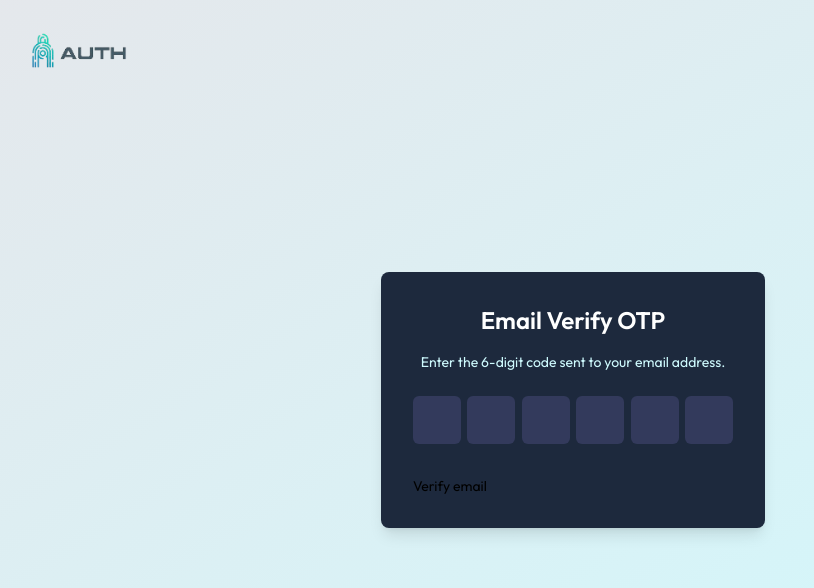
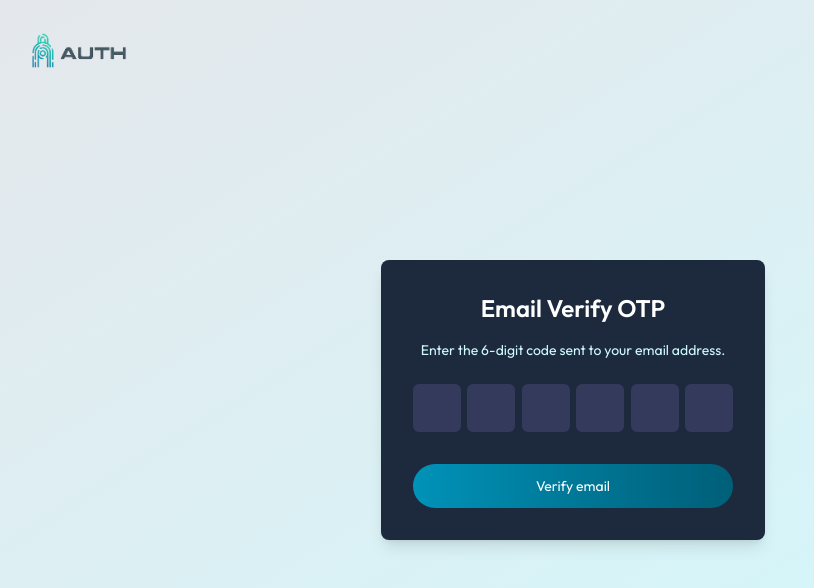
Before and after one commit to kelvinnmuia/mern-auth-system, a React (Vite) app in the folder client/: page /email-verify in a window 1280 px wide. Shown: the top 588 px of the page, without its empty margins (67-881 px from the left). Built offline with nearby package versions, Linux system fonts and the light colour scheme; no server answers.

Commit message:
changed the button color to gradient color

```diff
--- a/client/src/pages/EmailVerify.jsx
+++ b/client/src/pages/EmailVerify.jsx
@@ -17,7 +17,8 @@ function EmailVerify() {
                   className='w-12 h-12 bg-[#333A5C] text-white text-center text-xl rounded-md'/>
                 ))}
               </div>
-              <button>Verify email</button>
+              <button className='w-full py-3 bg-gradient-to-r from-cyan-600
+              to-cyan-800 text-white rounded-full'>Verify email</button>
             </form>
     </div>
   )
```
